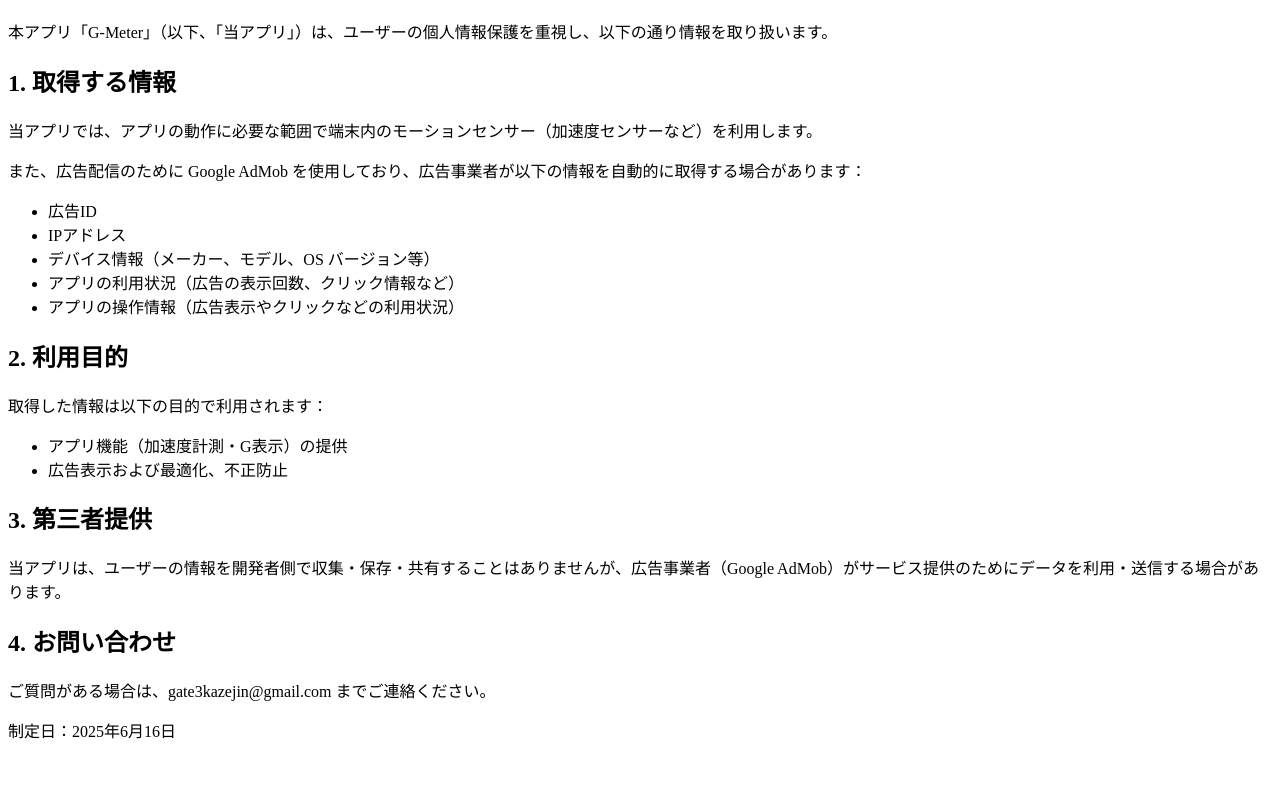
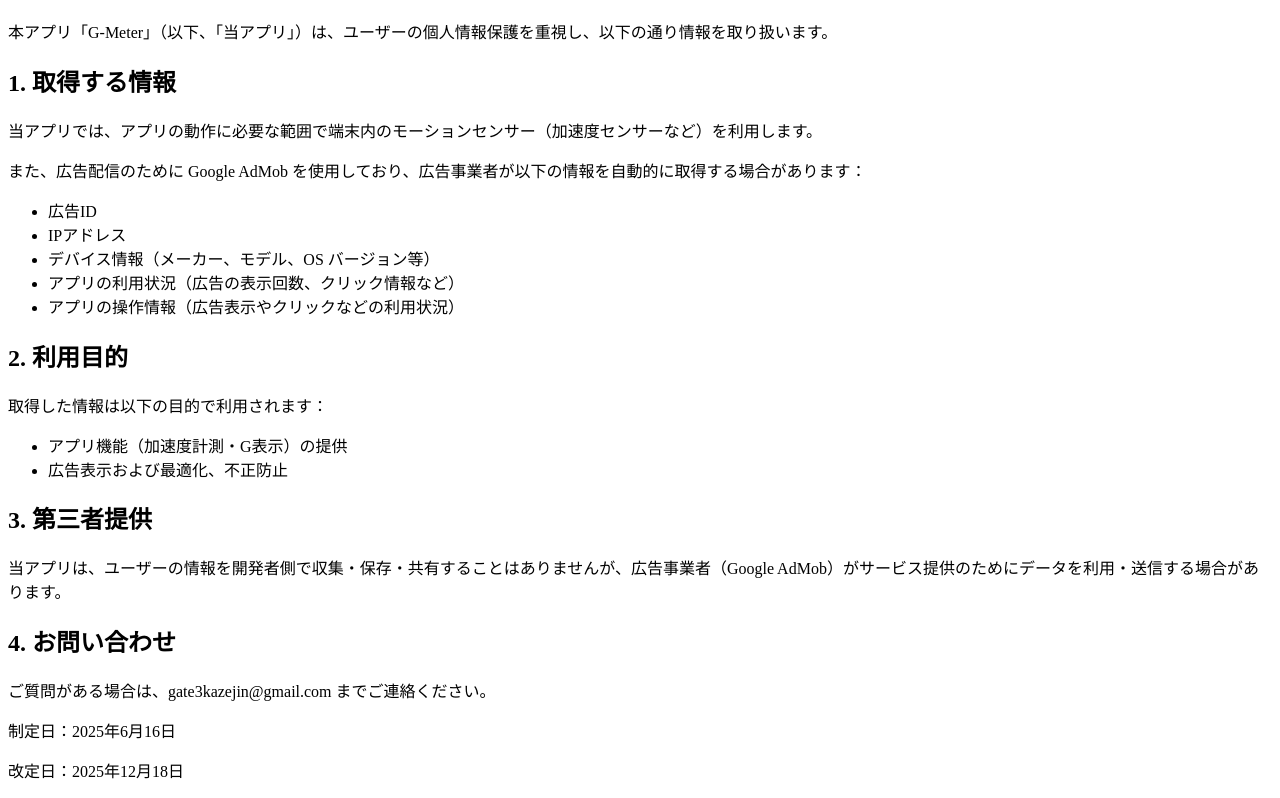
Before and after one commit to lunadropstudio/privacy-policy, a plain HTML site: page index.html in a window 1280 px wide. Shown: the part 70-868 px from the top of the page. Before the commit the page ends 828 px from the top, so only its background shows below. Drawn offline with Linux system fonts and the light colour scheme.

Commit message:
Update index.html

```diff
--- a/index.html
+++ b/index.html
@@ -34,6 +34,8 @@
 <p>ご質問がある場合は、gate3kazejin@gmail.com までご連絡ください。</p>
 
 <p>制定日：2025年6月16日</p>
+<p>改定日：2025年12月18日</p>
+
 
 </body>
 </html>
```
